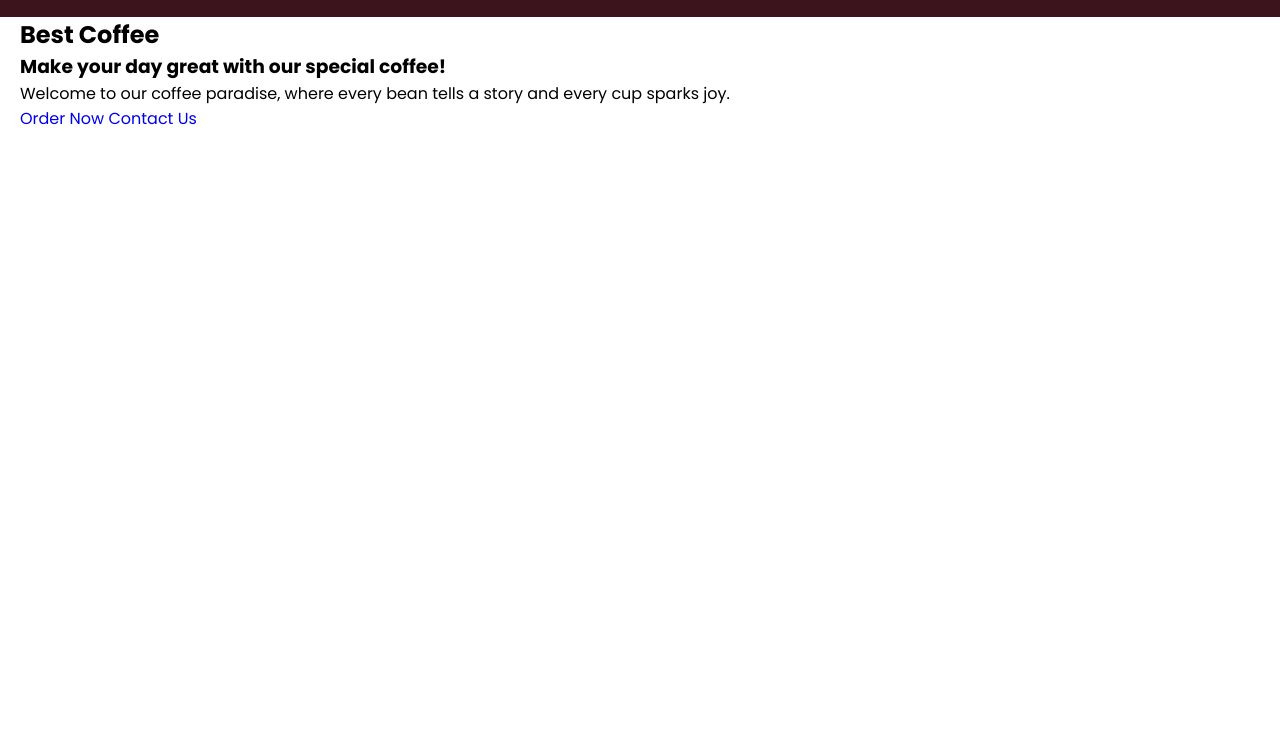
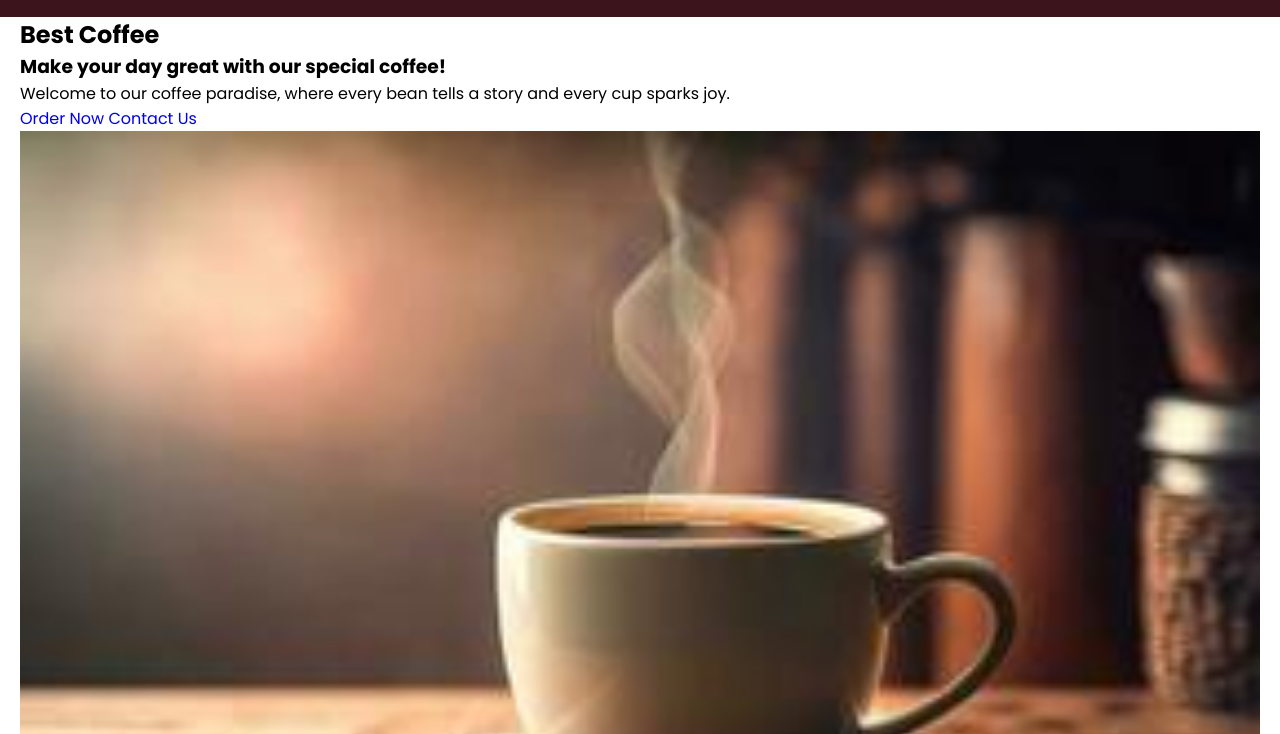
Before and after one commit to burcuozcann/project-coffee-shop, a plain HTML site: page index.html in a window 1280 px wide. Shown: the part 79-813 px from the top of the page. Drawn offline with Linux system fonts and the light colour scheme; a web font is replaced by a local one.

Commit message:
a picture added in html main section

```diff
--- a/index.html
+++ b/index.html
@@ -62,6 +62,9 @@
               <a href="#" class="button order-now">Contact Us</a>
             </div>
           </div>
+          <div class="here-image-wrapper">
+            <img src="coffeeMain.jpg" alt="coffeePicture" class="hero-img" />
+          </div>
         </div>
       </div>
     </main>
```
Also changed, not shown: coffeeMain.jpg (added).
